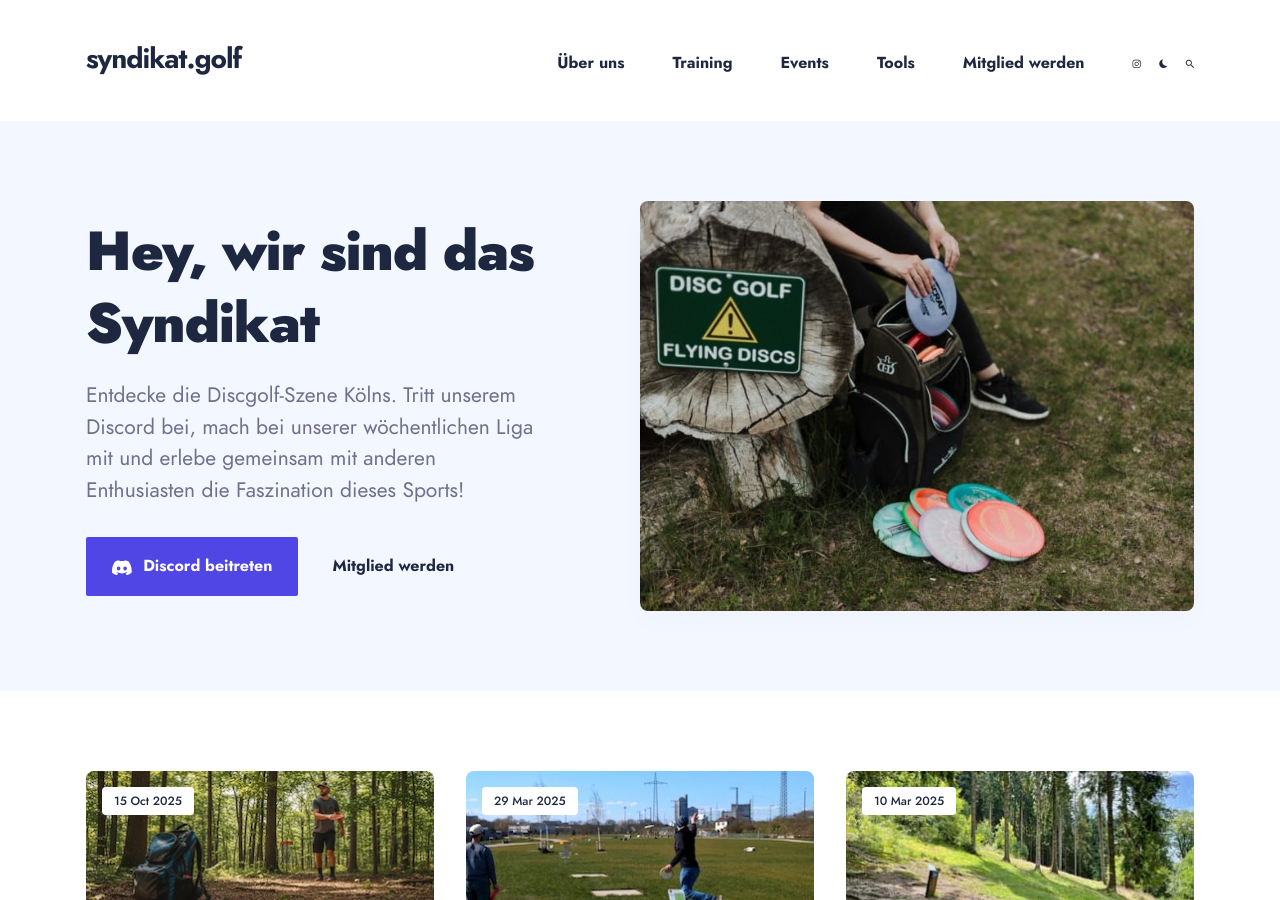
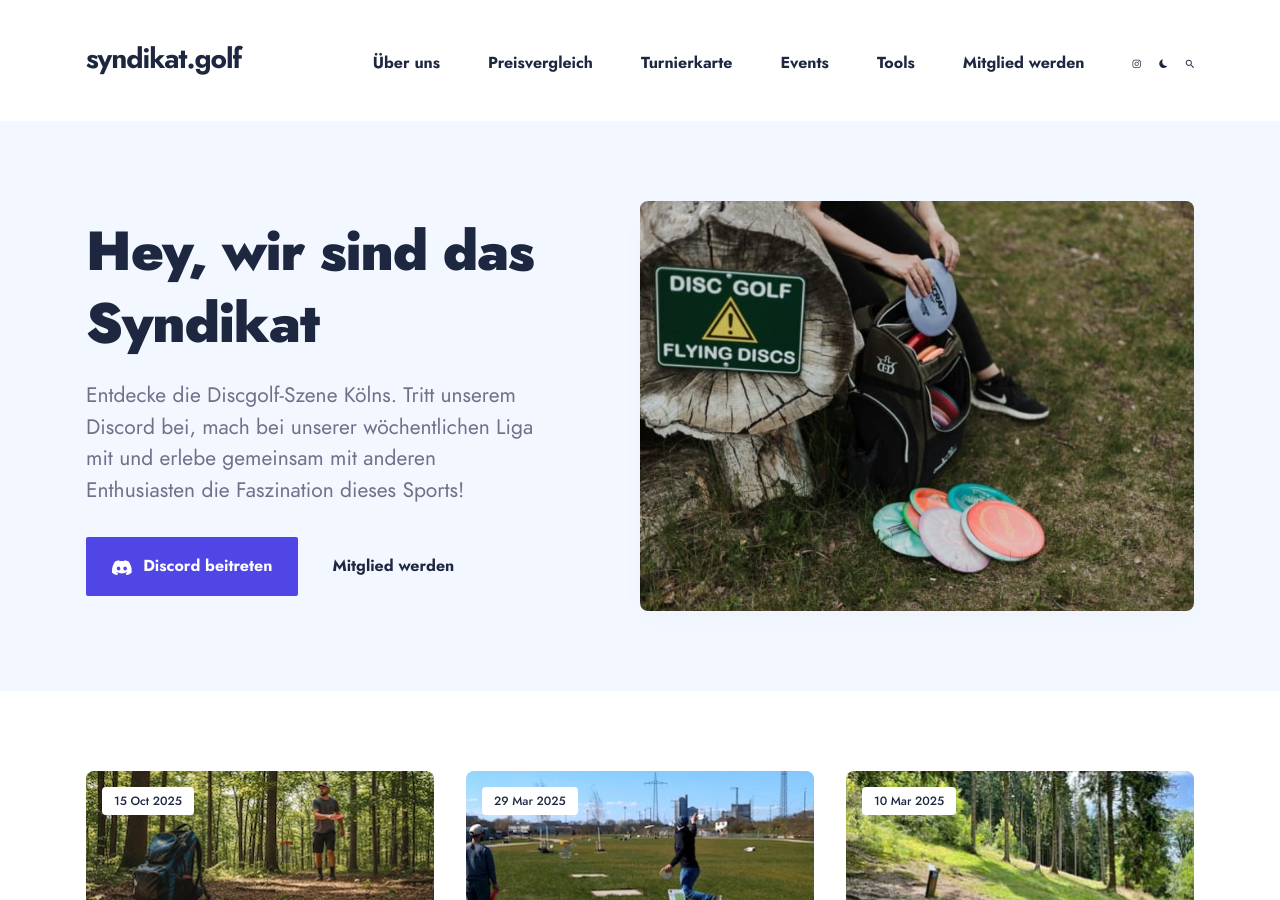
Before and after one commit to maxgreive/syndikat-web, a Jekyll site: the page built from index.md, in a window 1280 px wide and 900 px high. Built offline with Jekyll 4.4.1, drawn with Linux system fonts in a browser that asks for light colours.

Commit message:
update: main menu items

```diff
--- a/_data/menus/main_menu.yml
+++ b/_data/menus/main_menu.yml
@@ -2,8 +2,10 @@ title: Menu
 items:
   - label: Über uns
     link: /about/
-  - label: Training
-    link: /training/
+  - label: Preisvergleich
+    link: /preisvergleich/
+  - label: Turnierkarte
+    link: /turniere/
   - label: Events
     link: /events/
   - label: Tools
```
